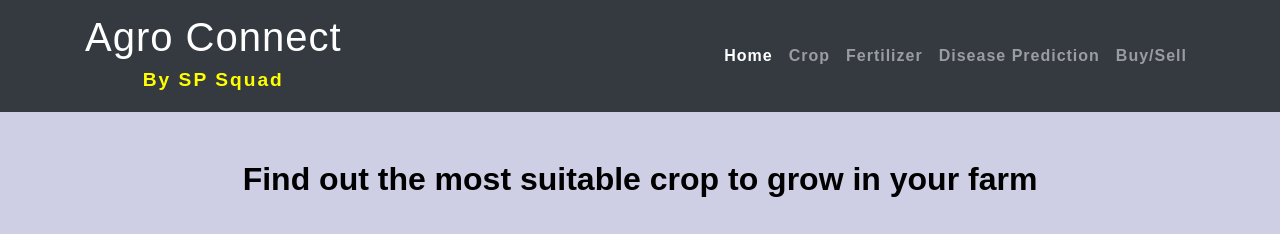
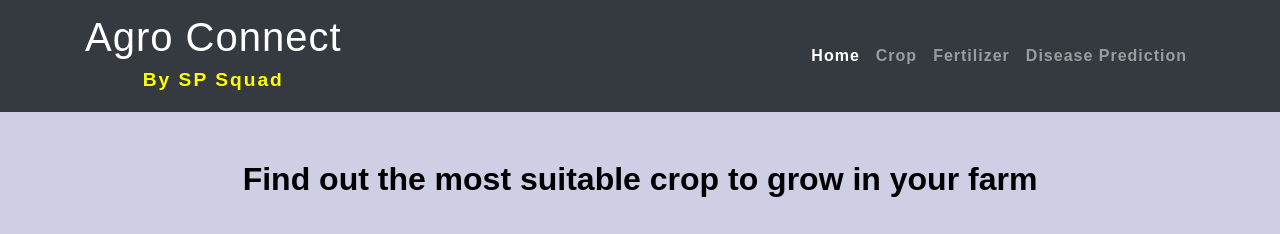
Before and after one commit to maddydevgits/crop-recommendation-system, a Flask app: page /crop-recommend in a window 1280 px wide. Shown: the top 234 px of the page. Run offline with Flask 2, Linux system fonts and the light colour scheme; parts of the project's set-up code (start-up, migrations or seed data) failed here and were passed over; some libraries are stand-ins or nearby versions; some web fonts are replaced.

Commit message:
Update layout.html

```diff
--- a/templates/layout.html
+++ b/templates/layout.html
@@ -183,9 +183,6 @@ Smartphone Compatible web template, free webdesigns for Nokia, Samsung, LG, Sony
 					<li class="nav-item">
 						<a class="nav-link" href="{{ url_for('disease_prediction') }}">Disease Prediction</a>
 					</li>
-					<li class="nav-item">
-						<a class="nav-link" href="{{ url_for('register') }}">Buy/sell</a>
-					</li>
 
 				</ul>
 			</div>
```
